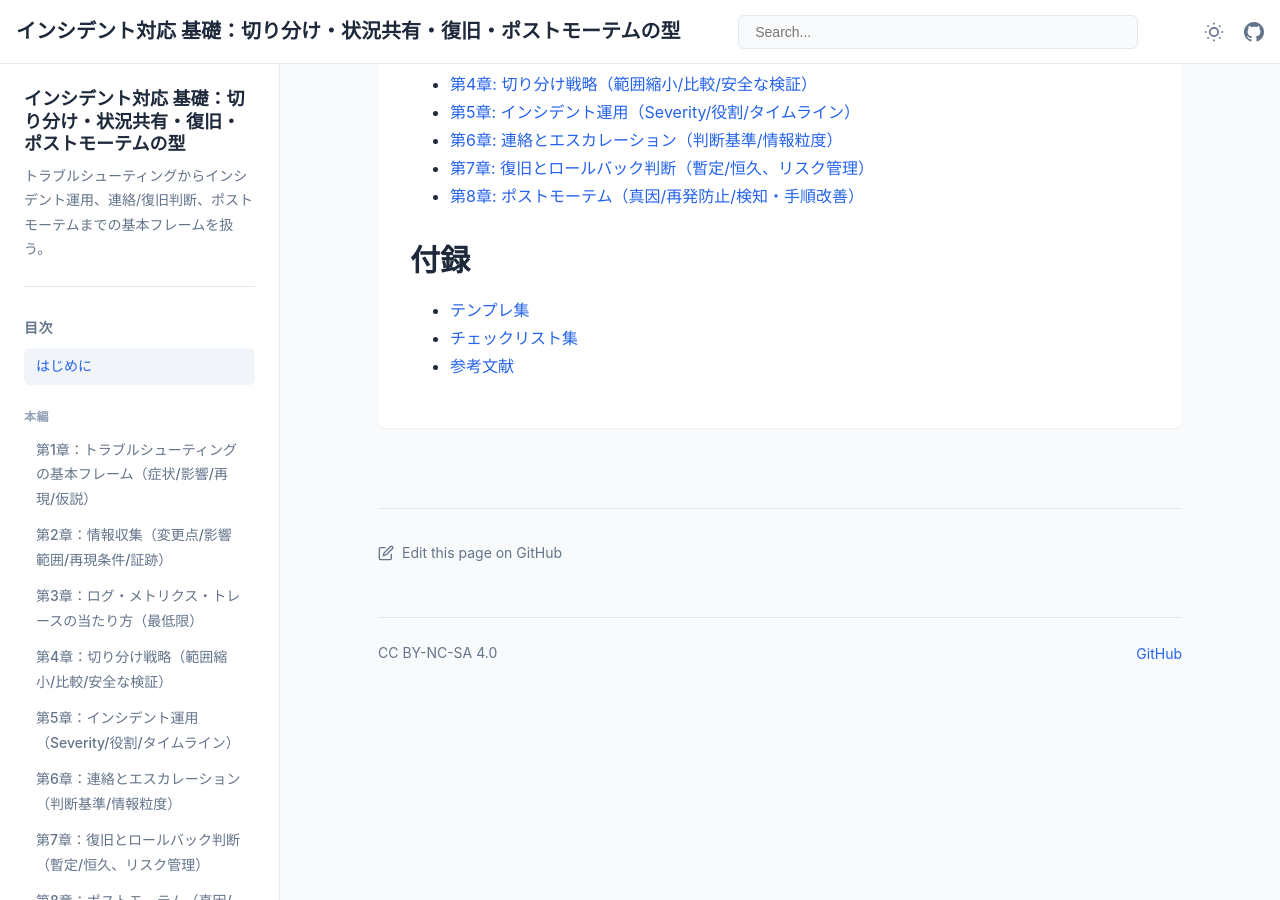
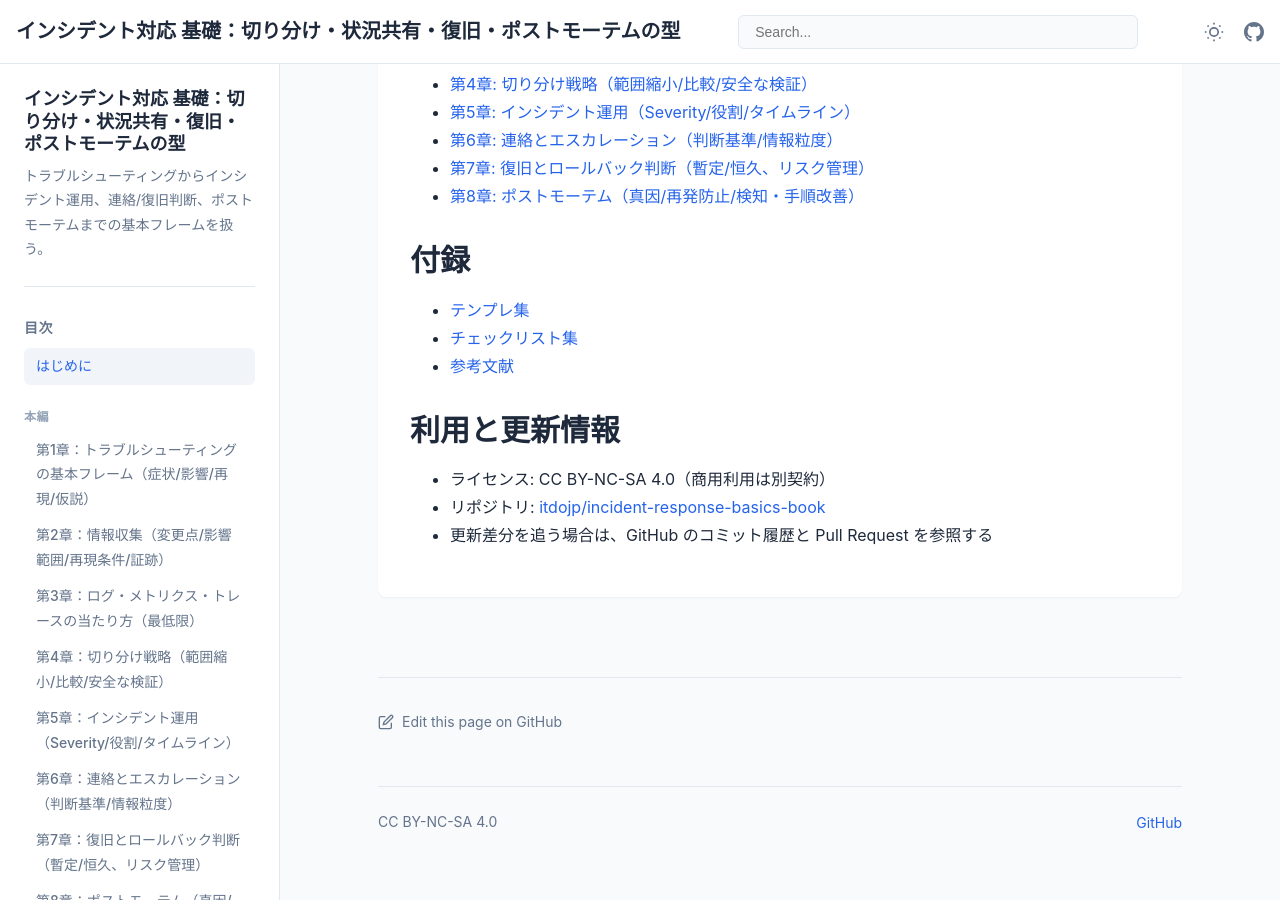
Before and after one commit to itdojp/incident-response-basics-book, a Jekyll site: the page built from docs/index.md, in a window 1280 px wide and 900 px high, scrolled down 1297 px. Built offline with Jekyll 4.4.1, drawn with Linux system fonts in a browser that asks for light colours.

Commit message:
docs: improve incident response index guidance

```diff
--- a/docs/index.md
+++ b/docs/index.md
@@ -55,3 +55,9 @@ order: 0
 - [テンプレ集](appendices/templates/)
 - [チェックリスト集](appendices/checklists/)
 - [参考文献](appendices/references/)
+
+## 利用と更新情報
+
+- ライセンス: CC BY-NC-SA 4.0（商用利用は別契約）
+- リポジトリ: [itdojp/incident-response-basics-book](https://github.com/itdojp/incident-response-basics-book)
+- 更新差分を追う場合は、GitHub のコミット履歴と Pull Request を参照する
```
